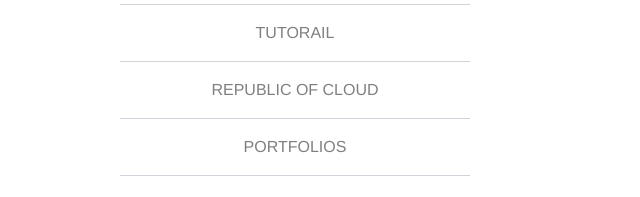
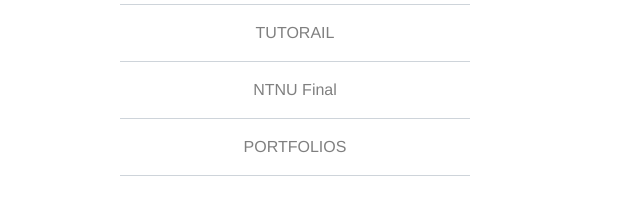
Before and after one commit to Leonardo-Classroom/leonardo-classroom.github.io, a plain HTML site: page index.html in a window 1280 px wide. Both pictures are taken after a click on the button "Toggle navigation". Shown: the part 181-378 px from the top of the page, 345-985 px from the left. Drawn offline with nearby package versions, Linux system fonts and the light colour scheme.

Commit message:
Update index.html

```diff
--- a/index.html
+++ b/index.html
@@ -79,7 +79,7 @@
                         </li>
 
                         <li class="nav-item nav-border-buttom py-2">
-                            <a href="https://drive.leonardo890229.repl.co/" class="nav-link">REPUBLIC OF CLOUD</a>
+                            <a href="http://lab.leonardo-classroom.com:8888/" class="nav-link">NTNU Final</a>
                         </li>
 
                         <li class="nav-item nav-border-buttom py-2">
```
